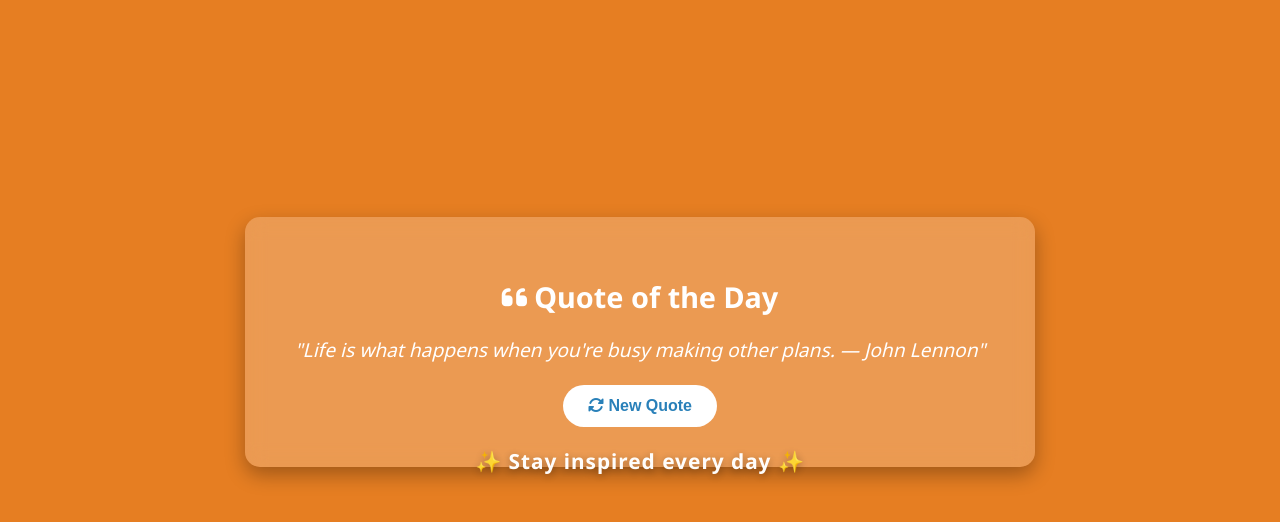
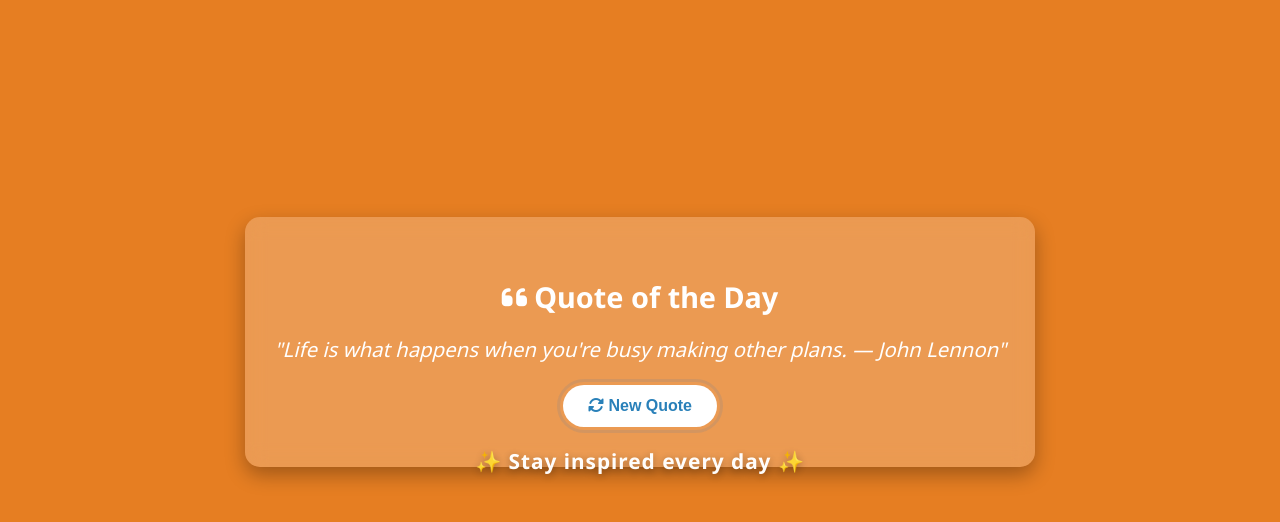
Before and after one commit to Francis-Byaruhanga/quote-of-the-day, a website: page views/index.html in a window 1280 px wide. Both pictures are taken after a click on the button "New Quote". Shown: the part 44-566 px from the top of the page. Drawn offline with Linux system fonts and the light colour scheme.

Commit message:
Restore button styles and minor UI tweaks

```diff
--- a/views/styles.css
+++ b/views/styles.css
@@ -62,7 +62,8 @@
   margin: 20px 0;
   line-height: 1.5;
   opacity: 0;
-  transition: opacity 1s ease-in-out;
+  transition: opacity 2s ease-in-out, transform 0.35s ease-in-out;
+  transform-origin: center center;
 }
 
 #quote-text.show {
@@ -86,6 +87,16 @@
   color: #fff;
 }
 
+/* keep an accessible focus ring for keyboard users */
+button:focus { outline: 3px solid rgba(41,112,185,0.12); outline-offset: 3px; }
+
+/* Make quote grow slightly when the button is focused/active */
+.card:focus-within #quote-text { transform: scale(1.06); }
+
+/* Clean pressed state: subtle */
+.card.btn-pressed #quote-text { transform: scale(1.08); }
+.card.btn-pressed button { transform: translateY(1px) scale(0.98); background: #ff8c00; color: #fff; }
+
 
 footer {
   position: relative;
```
